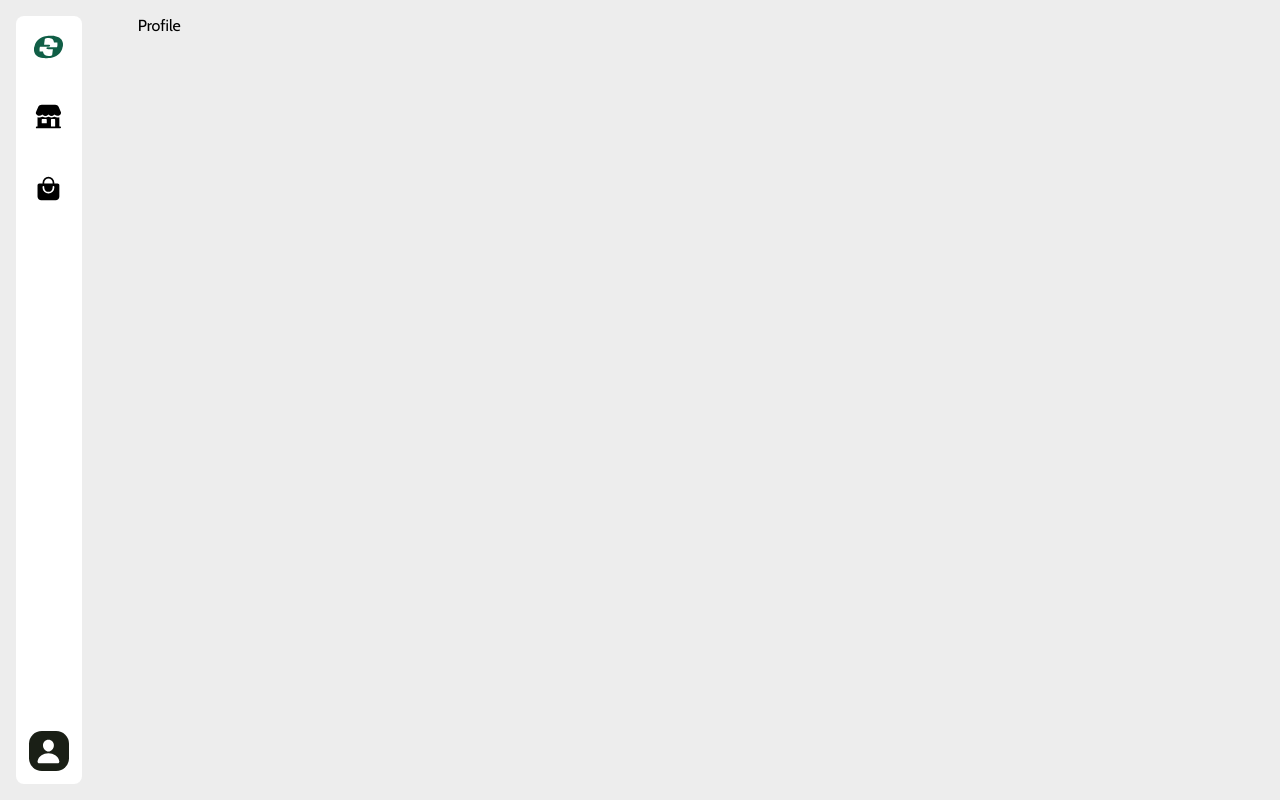
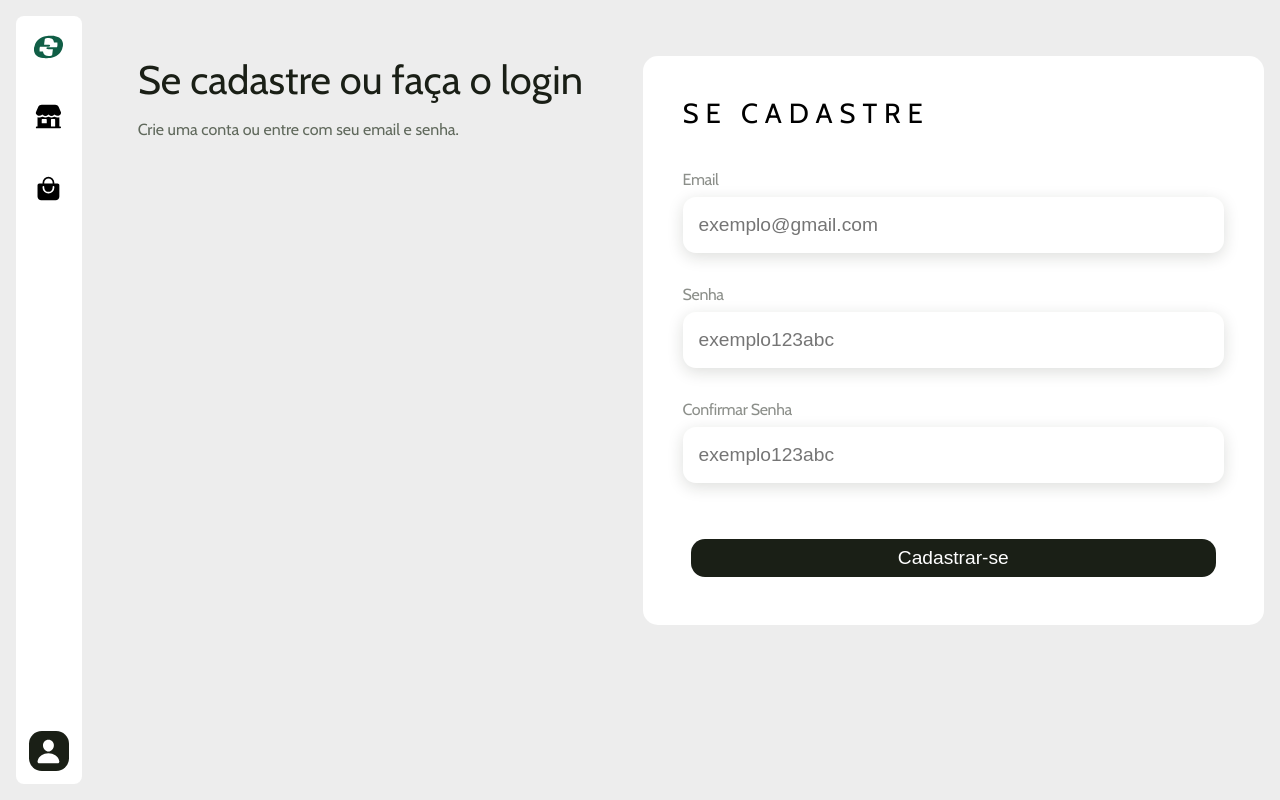
Before and after one commit to gabriel-tomas/ecommerce-tecstore, a Next.js app: page /profile in a window 1280 px wide. Built offline with nearby package versions, Linux system fonts and the light colour scheme.

Commit message:
feature: form component

```diff
--- a/src/components/Button/styled.ts
+++ b/src/components/Button/styled.ts
@@ -60,4 +60,10 @@ export const ContainerLink = styled(Link)`
     width: 1.5rem;
     height: 1.5rem;
   }
+
+  span {
+    font-size: inherit;
+    font-weight: inherit;
+    color: inherit;
+  }
 `;
--- /dev/null
+++ b/src/components/Form/index.tsx
@@ -0,0 +1,69 @@
+import { FormEvent } from 'react';
+
+import { IoLockClosed } from 'react-icons/io5';
+
+import Button from '../Button';
+
+import { Container, FormContainer } from './styled';
+
+export type fieldProtocol = {
+  input: {
+    type: string;
+    name: string;
+    id: string;
+    placeholder: string;
+    value: string;
+    onChange: React.ChangeEventHandler<HTMLInputElement>;
+  };
+  label: {
+    content: string;
+    htmlFor: string;
+  };
+};
+
+export type FormProps = {
+  title: string;
+  fields: fieldProtocol[];
+  onSubmitAction: (e: FormEvent<HTMLFormElement>, ...args: unknown[]) => void;
+  submitBtnContent: string;
+  footer?: {
+    backButton: {
+      onClick: () => void;
+      content: string;
+    };
+  };
+};
+
+export default function Form({ title, fields, onSubmitAction, submitBtnContent, footer }: FormProps) {
+  return (
+    <Container>
+      {title && <header dangerouslySetInnerHTML={{ __html: title }}></header>}
+      <FormContainer onSubmit={onSubmitAction}>
+        {fields && (
+          <div className="container-inputs">
+            {fields.map((field, i) => (
+              <div className="container-input" key={i}>
+                <label htmlFor={field.input.id}>{field.label.content}</label>
+                <input {...field.input} />
+              </div>
+            ))}
+          </div>
+        )}
+        <div className="container-submit">
+          <Button type="submit">{submitBtnContent}</Button>
+        </div>
+      </FormContainer>
+      {footer && (
+        <div className="container-footer">
+          <button type="button" onClick={footer.backButton.onClick}>
+            {footer.backButton.content}
+          </button>
+          <span>
+            <IoLockClosed />
+            <span>Conexão Segura</span>
+          </span>
+        </div>
+      )}
+    </Container>
+  );
+}
--- /dev/null
+++ b/src/components/Form/styled.ts
@@ -0,0 +1,100 @@
+import styled, { css } from 'styled-components';
+
+export const Container = styled.section`
+  padding: 2rem;
+  max-width: 676px;
+  height: fit-content;
+  margin-inline: auto;
+  border-radius: 0.938rem;
+  ${({ theme }) => css`
+    background-color: ${theme.colors.white};
+  `}
+
+  header {
+    padding: 0.5rem;
+
+    h1,
+    h2,
+    h3,
+    h4 {
+      letter-spacing: 0.25em;
+      text-transform: uppercase;
+      font-size: ${({ theme }) => theme.fontSizes.l4};
+    }
+  }
+
+  .container-footer {
+    margin-top: 2rem;
+    display: flex;
+    justify-content: space-between;
+    align-items: center;
+
+    button {
+      padding: 0.5rem 1.5rem;
+      text-decoration: underline;
+      ${({ theme }) => css`
+        color: ${theme.colors.dark};
+        font-size: ${theme.fontSizes.base};
+      `}
+    }
+
+    & > span {
+      display: flex;
+      align-items: center;
+      gap: 0.5rem;
+      color: ${({ theme }) => theme.colors.accent[2]};
+
+      svg {
+        height: 1.5rem;
+        width: 1.5rem;
+      }
+
+      & > span {
+        font-size: ${({ theme }) => theme.fontSizes.base};
+        letter-spacing: -0.02em;
+      }
+    }
+  }
+`;
+
+export const FormContainer = styled.form`
+  .container-inputs {
+    margin-top: 1.5rem;
+    padding: 0.5rem;
+    display: flex;
+    flex-direction: column;
+    gap: 2rem;
+
+    .container-input {
+      display: flex;
+      flex-direction: column;
+
+      ${({ theme }) => css`
+        label {
+          color: ${theme.colors.placeholder}80;
+          font-size: ${theme.fontSizes.base};
+          letter-spacing: -0.02em;
+          margin-bottom: 0.5rem;
+        }
+        input {
+          height: 56px;
+          font-size: ${theme.fontSizes.l6};
+          font-weight: 500;
+          padding: 0.5rem 1rem;
+          background-color: ${theme.colors.white};
+          border-radius: 0.813rem;
+          box-shadow: 0 4px 16px ${theme.colors.placeholder}26;
+        }
+      `}
+    }
+  }
+
+  .container-submit {
+    margin-top: 2rem;
+    padding: 1rem;
+
+    button {
+      width: 100%;
+    }
+  }
+`;
--- a/src/containers/Profile/index.tsx
+++ b/src/containers/Profile/index.tsx
@@ -1,5 +1,67 @@
+import Form from '../../components/Form';
+
 import { Container } from './styled';
 
 export default function Profile() {
-  return <Container>Profile</Container>;
+  return (
+    <Container>
+      <header>
+        <h1>Se cadastre ou faça o login</h1>
+        <p>Crie uma conta ou entre com seu email e senha.</p>
+      </header>
+      <Form
+        title="<h2>Se cadastre</h2>"
+        fields={[
+          {
+            input: {
+              type: 'text',
+              name: 'email',
+              id: 'email',
+              placeholder: 'exemplo@gmail.com',
+              value: '',
+              onChange: () => {},
+            },
+            label: {
+              content: 'Email',
+              htmlFor: 'email',
+            },
+          },
+          {
+            input: {
+              type: 'password',
+              name: 'password',
+              id: 'password',
+              placeholder: 'exemplo123abc',
+              value: '',
+              onChange: () => {},
+            },
+            label: {
+              content: 'Senha',
+              htmlFor: 'password',
+            },
+          },
+          {
+            input: {
+              type: 'confirm-password',
+              name: 'confirm-password',
+              id: 'confirm-password',
+              placeholder: 'exemplo123abc',
+              value: '',
+              onChange: () => {},
+            },
+            label: {
+              content: 'Confirmar Senha',
+              htmlFor: 'confirm-password',
+            },
+          },
+        ]}
+        onSubmitAction={(e) => {
+          // Simulate submit action
+          e.preventDefault();
+          console.log('Form submitted');
+        }}
+        submitBtnContent="Cadastrar-se"
+      />
+    </Container>
+  );
 }
--- a/src/containers/Profile/styled.ts
+++ b/src/containers/Profile/styled.ts
@@ -1,3 +1,32 @@
-import styled from 'styled-components';
+import styled, { css } from 'styled-components';
 
-export const Container = styled.section``;
+export const Container = styled.section`
+  margin-block: 2.5rem;
+  display: flex;
+  gap: 2rem;
+  max-width: 1200px;
+  margin-inline: auto;
+
+  header {
+    width: 80%;
+    h1 {
+      ${({ theme }) => css`
+        color: ${theme.colors.dark};
+        font-size: ${theme.fontSizes.l2};
+      `}
+      font-weight: 400;
+    }
+
+    p {
+      ${({ theme }) => css`
+        color: ${theme.colors.secondary};
+        font-size: ${theme.fontSizes.base};
+      `}
+      margin-top: 1rem;
+    }
+  }
+
+  section {
+    width: 100%;
+  }
+`;
```
